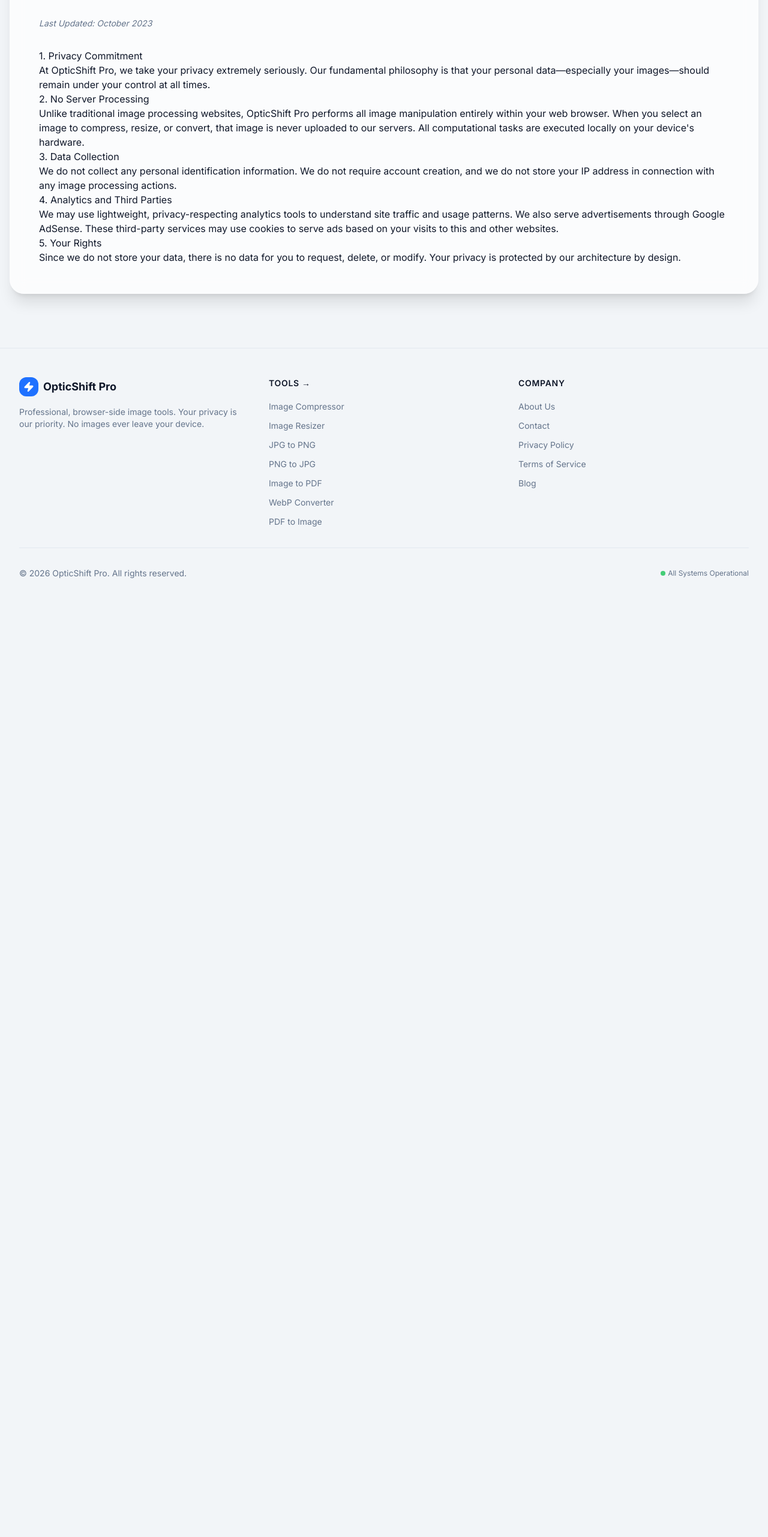
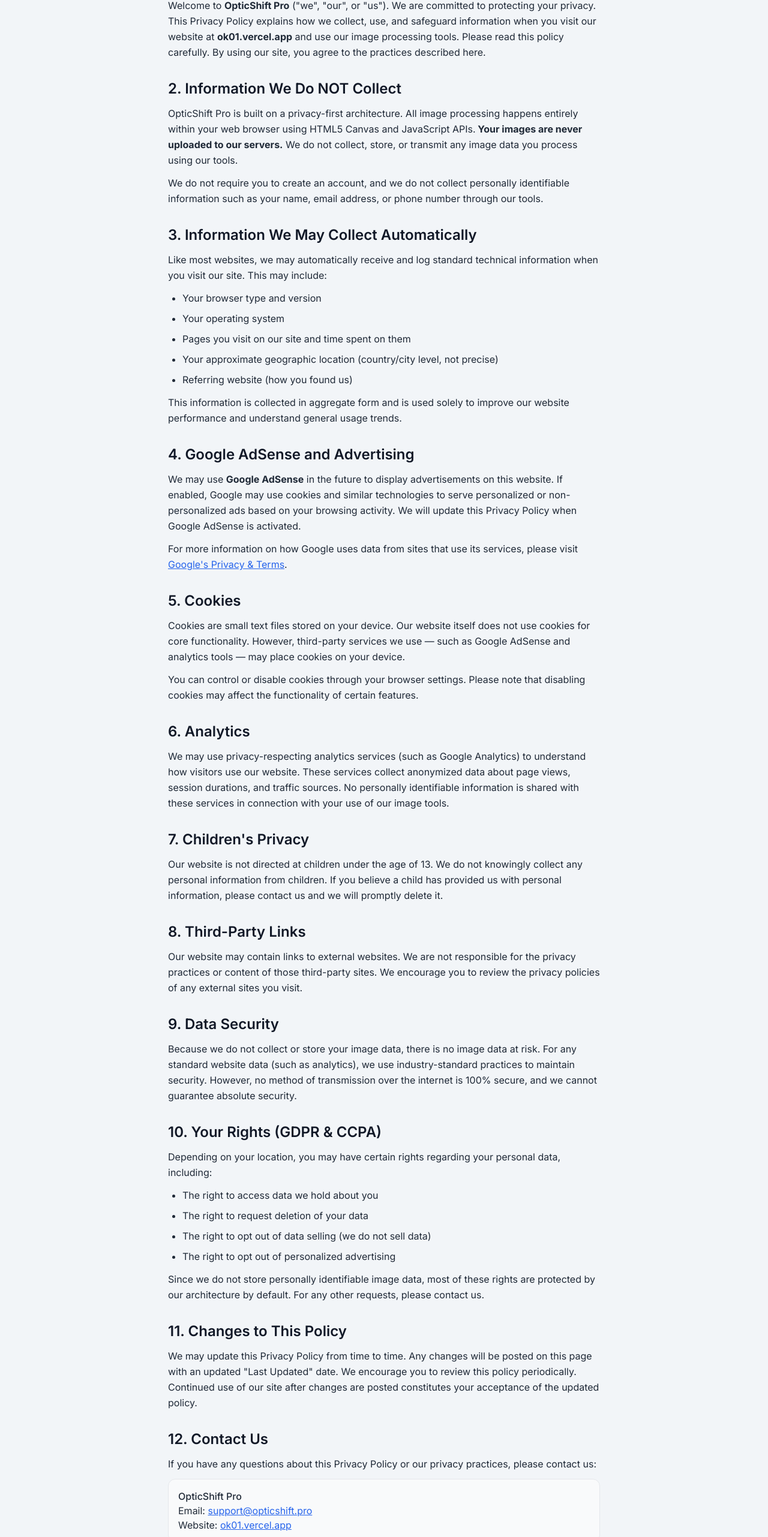
Before and after one commit to surajkumar122024-star/ok01, a Next.js app: page /privacy in a window 1280 px wide. Shown: the part 220-2783 px from the top of the page at 60% size. Before the commit the page ends 1234 px from the top, so only its background shows below. Built offline with nearby package versions, Linux system fonts and the light colour scheme.

Commit message:
Refactor Privacy Policy page structure and content

```diff
--- a/src/app/privacy/page.tsx
+++ b/src/app/privacy/page.tsx
@@ -1,35 +1,163 @@
 export default function PrivacyPage() {
   return (
-    <div className="min-h-screen pt-32 pb-20 px-4">
-      <div className="max-w-4xl mx-auto glass rounded-3xl border p-8 md:p-12 prose prose-lg dark:prose-invert max-w-none shadow-xl">
-        <h1 className="text-4xl font-bold mb-8">Privacy Policy</h1>
-        <p className="text-sm text-muted-foreground italic mb-8">Last Updated: October 2023</p>
+    <main className="max-w-3xl mx-auto px-6 py-16 text-gray-800">
+      <h1 className="text-4xl font-bold mb-2 text-gray-900">Privacy Policy</h1>
+      <p className="text-sm text-gray-500 mb-10">Last Updated: June 27, 2026</p>
 
-        <h2>1. Privacy Commitment</h2>
-        <p>
-          At OpticShift Pro, we take your privacy extremely seriously. Our fundamental philosophy is that your personal data—especially your images—should remain under your control at all times.
+      <section className="mb-8">
+        <h2 className="text-2xl font-semibold mb-3 text-gray-900">1. Introduction</h2>
+        <p className="leading-relaxed">
+          Welcome to <strong>OpticShift Pro</strong> (&quot;we&quot;, &quot;our&quot;, or &quot;us&quot;). We are committed to protecting
+          your privacy. This Privacy Policy explains how we collect, use, and safeguard information
+          when you visit our website at <strong>ok01.vercel.app</strong> and use our image processing tools.
+          Please read this policy carefully. By using our site, you agree to the practices described here.
         </p>
+      </section>
 
-        <h2>2. No Server Processing</h2>
-        <p>
-          Unlike traditional image processing websites, OpticShift Pro performs all image manipulation entirely within your web browser. When you select an image to compress, resize, or convert, that image is never uploaded to our servers. All computational tasks are executed locally on your device's hardware.
+      <section className="mb-8">
+        <h2 className="text-2xl font-semibold mb-3 text-gray-900">2. Information We Do NOT Collect</h2>
+        <p className="leading-relaxed mb-3">
+          OpticShift Pro is built on a privacy-first architecture. All image processing happens
+          entirely within your web browser using HTML5 Canvas and JavaScript APIs.
+          <strong> Your images are never uploaded to our servers.</strong> We do not collect, store,
+          or transmit any image data you process using our tools.
         </p>
+        <p className="leading-relaxed">
+          We do not require you to create an account, and we do not collect personally identifiable
+          information such as your name, email address, or phone number through our tools.
+        </p>
+      </section>
 
-        <h2>3. Data Collection</h2>
-        <p>
-          We do not collect any personal identification information. We do not require account creation, and we do not store your IP address in connection with any image processing actions.
+      <section className="mb-8">
+        <h2 className="text-2xl font-semibold mb-3 text-gray-900">3. Information We May Collect Automatically</h2>
+        <p className="leading-relaxed mb-3">
+          Like most websites, we may automatically receive and log standard technical information when
+          you visit our site. This may include:
         </p>
+        <ul className="list-disc pl-6 space-y-2 leading-relaxed">
+          <li>Your browser type and version</li>
+          <li>Your operating system</li>
+          <li>Pages you visit on our site and time spent on them</li>
+          <li>Your approximate geographic location (country/city level, not precise)</li>
+          <li>Referring website (how you found us)</li>
+        </ul>
+        <p className="leading-relaxed mt-3">
+          This information is collected in aggregate form and is used solely to improve our website
+          performance and understand general usage trends.
+        </p>
+      </section>
 
-        <h2>4. Analytics and Third Parties</h2>
-        <p>
-          We may use lightweight, privacy-respecting analytics tools to understand site traffic and usage patterns. We also serve advertisements through Google AdSense. These third-party services may use cookies to serve ads based on your visits to this and other websites.
+      <section className="mb-8">
+        <h2 className="text-2xl font-semibold mb-3 text-gray-900">4. Google AdSense and Advertising</h2>
+        <p className="leading-relaxed mb-3">
+          We may use <strong>Google AdSense</strong> in the future to display advertisements on this
+          website. If enabled, Google may use cookies and similar technologies to serve personalized
+          or non-personalized ads based on your browsing activity. We will update this Privacy Policy
+          when Google AdSense is activated.
         </p>
+        <p className="leading-relaxed">
+          For more information on how Google uses data from sites that use its services, please visit{" "}
+          <a
+            href="https://policies.google.com/technologies/partner-sites"
+            target="_blank"
+            rel="noopener noreferrer"
+            className="text-blue-600 underline hover:text-blue-800"
+          >
+            Google&apos;s Privacy &amp; Terms
+          </a>
+          .
+        </p>
+      </section>
 
-        <h2>5. Your Rights</h2>
-        <p>
-          Since we do not store your data, there is no data for you to request, delete, or modify. Your privacy is protected by our architecture by design.
+      <section className="mb-8">
+        <h2 className="text-2xl font-semibold mb-3 text-gray-900">5. Cookies</h2>
+        <p className="leading-relaxed mb-3">
+          Cookies are small text files stored on your device. Our website itself does not use cookies
+          for core functionality. However, third-party services we use — such as Google AdSense and
+          analytics tools — may place cookies on your device.
         </p>
-      </div>
-    </div>
+        <p className="leading-relaxed">
+          You can control or disable cookies through your browser settings. Please note that disabling
+          cookies may affect the functionality of certain features.
+        </p>
+      </section>
+
+      <section className="mb-8">
+        <h2 className="text-2xl font-semibold mb-3 text-gray-900">6. Analytics</h2>
+        <p className="leading-relaxed">
+          We may use privacy-respecting analytics services (such as Google Analytics) to understand
+          how visitors use our website. These services collect anonymized data about page views,
+          session durations, and traffic sources. No personally identifiable information is shared
+          with these services in connection with your use of our image tools.
+        </p>
+      </section>
+
+      <section className="mb-8">
+        <h2 className="text-2xl font-semibold mb-3 text-gray-900">7. Children&apos;s Privacy</h2>
+        <p className="leading-relaxed">
+          Our website is not directed at children under the age of 13. We do not knowingly collect
+          any personal information from children. If you believe a child has provided us with personal
+          information, please contact us and we will promptly delete it.
+        </p>
+      </section>
+
+      <section className="mb-8">
+        <h2 className="text-2xl font-semibold mb-3 text-gray-900">8. Third-Party Links</h2>
+        <p className="leading-relaxed">
+          Our website may contain links to external websites. We are not responsible for the privacy
+          practices or content of those third-party sites. We encourage you to review the privacy
+          policies of any external sites you visit.
+        </p>
+      </section>
+
+      <section className="mb-8">
+        <h2 className="text-2xl font-semibold mb-3 text-gray-900">9. Data Security</h2>
+        <p className="leading-relaxed">
+          Because we do not collect or store your image data, there is no image data at risk.
+          For any standard website data (such as analytics), we use industry-standard practices to
+          maintain security. However, no method of transmission over the internet is 100% secure,
+          and we cannot guarantee absolute security.
+        </p>
+      </section>
+
+      <section className="mb-8">
+        <h2 className="text-2xl font-semibold mb-3 text-gray-900">10. Your Rights (GDPR &amp; CCPA)</h2>
+        <p className="leading-relaxed mb-3">
+          Depending on your location, you may have certain rights regarding your personal data, including:
+        </p>
+        <ul className="list-disc pl-6 space-y-2 leading-relaxed">
+          <li>The right to access data we hold about you</li>
+          <li>The right to request deletion of your data</li>
+          <li>The right to opt out of data selling (we do not sell data)</li>
+          <li>The right to opt out of personalized advertising</li>
+        </ul>
+        <p className="leading-relaxed mt-3">
+          Since we do not store personally identifiable image data, most of these rights are protected
+          by our architecture by default. For any other requests, please contact us.
+        </p>
+      </section>
+
+      <section className="mb-8">
+        <h2 className="text-2xl font-semibold mb-3 text-gray-900">11. Changes to This Policy</h2>
+        <p className="leading-relaxed">
+          We may update this Privacy Policy from time to time. Any changes will be posted on this page
+          with an updated &quot;Last Updated&quot; date. We encourage you to review this policy periodically.
+          Continued use of our site after changes are posted constitutes your acceptance of the
+          updated policy.
+        </p>
+      </section>
+
+      <section className="mb-8">
+        <h2 className="text-2xl font-semibold mb-3 text-gray-900">12. Contact Us</h2>
+        <p className="leading-relaxed">
+          If you have any questions about this Privacy Policy or our privacy practices, please contact us:
+        </p>
+        <div className="mt-3 p-4 bg-gray-50 rounded-lg border border-gray-200">
+          <p className="font-medium">OpticShift Pro</p>
+          <p>Email: <a href="mailto:support@opticshift.pro" className="text-blue-600 underline hover:text-blue-800">support@opticshift.pro</a></p>
+          <p>Website: <a href="https://ok01.vercel.app" className="text-blue-600 underline hover:text-blue-800">ok01.vercel.app</a></p>
+        </div>
+      </section>
+    </main>
   );
 }
```
